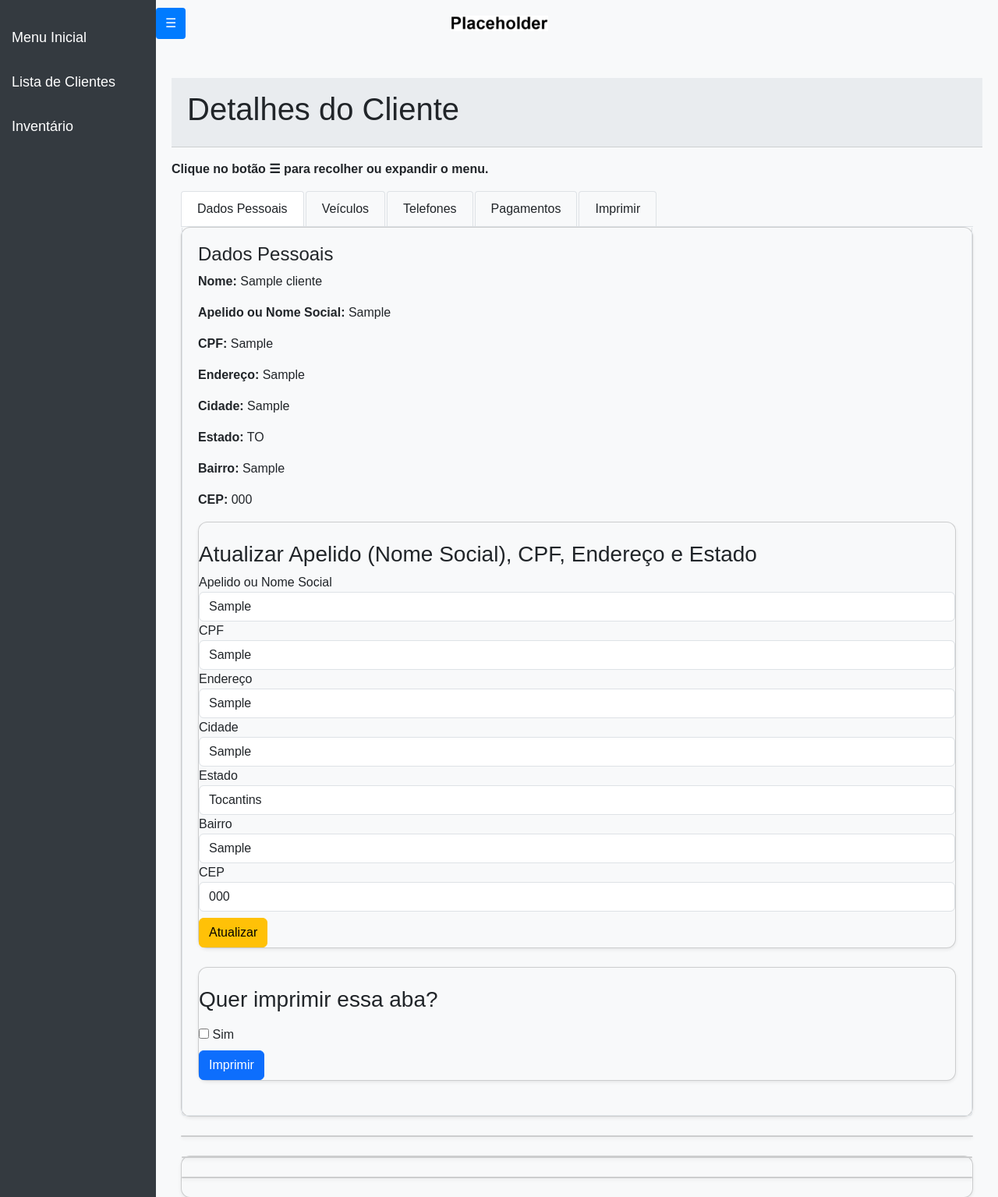
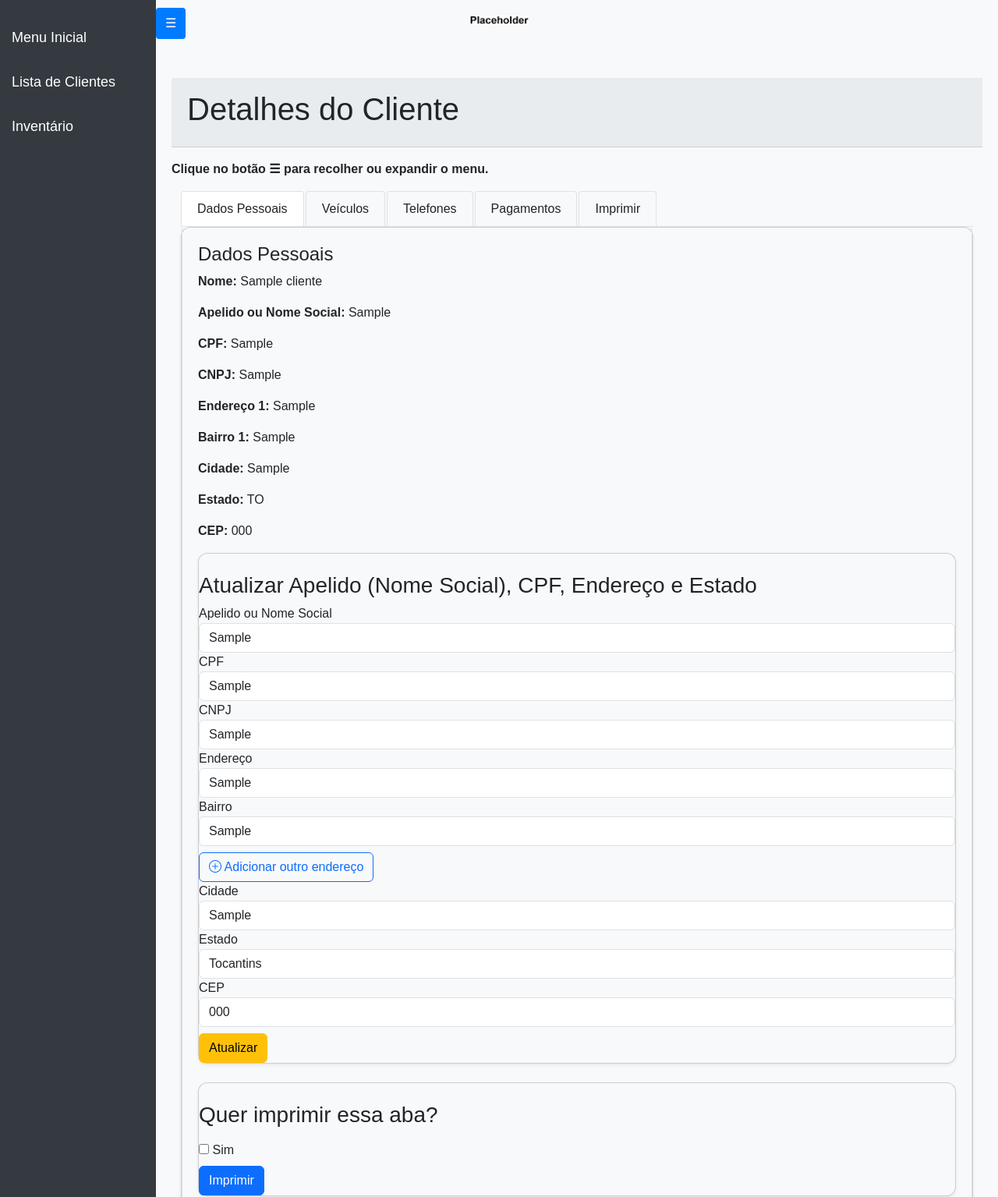
Before and after one commit to IgorKock/Oficina-Web, a Flask app: page /cliente/1 in a window 1280 px wide. Shown: the top 1535 px of the page at 78% size. Run offline with Flask 3, Linux system fonts and the light colour scheme; tables that the repository leaves empty hold one stand-in row (values such as "Sample post"); some libraries are stand-ins or nearby versions.

Commit message:
Add multiple addresses, neighborhoods, cars (which was already included, but I'm resgestring it for posterity) and add CNPJ.

```diff
--- a/app/models.py
+++ b/app/models.py
@@ -45,6 +45,7 @@ class Cliente(db.Model):
     bairro = db.Column(db.String(200), nullable=True)  # Bairro do cliente
     cpf = db.Column(db.String(14), nullable=True) # CPF do cliente
     apelido = db.Column(db.String(500)) # Apelido/Nome Social do cliente
+    cnpj = db.Column(db.String(20), nullable=True) # CNPJ do cliente
     telefones = db.relationship('Telefone', backref='cliente', lazy=True)
     historicos = db.relationship('Historico', backref='cliente', lazy=True)
     pagamentos = db.relationship('Pagamento', backref='cliente', lazy=True)
--- a/app/routes.py
+++ b/app/routes.py
@@ -60,6 +60,7 @@ def add_cliente():
     nome = request.form['nome'].strip()
     numeros = request.form.getlist('numeros[]')
     cpf = request.form.get('cpf', '').strip()
+    cnpj = request.form.get('cnpj', '').strip()
     apelido = request.form['apelido'].strip()
     cliente_existente = Cliente.query.filter_by(nome=nome).first()
     if cliente_existente:
@@ -119,9 +120,11 @@ def update_dados_cliente(cliente_id):
     bairro = request.form['bairro']
     cep = request.form['cep']
     cpf = request.form['cpf']
+    cnpj = request.form['cnpj']
     apelido = request.form['apelido']
     cliente = Cliente.query.get_or_404(cliente_id)
     cliente.cpf = cpf
+    cliente.cnpj = cnpj
     cliente.endereco = endereco
     cliente.cidade = cidade
     cliente.estado = estado
--- a/app/templates/cliente.html
+++ b/app/templates/cliente.html
@@ -80,7 +80,7 @@
         }
 
         .logo-container img {
-            max-width: 125px;
+            max-width: 75px;
             height: auto;
             background: none;
         }
@@ -333,10 +333,15 @@
                     <p><strong>Nome:</strong> {{ cliente.nome }}</p>
 					<p><strong>Apelido ou Nome Social:</strong> {{ cliente.apelido or "Apelido não registrado" }}</p>
                     <p><strong>CPF:</strong> {{ cliente.cpf or "CPF não registrado" }}</p>
-                    <p><strong>Endereço:</strong> {{ cliente.endereco or "Endereço não registrado" }}</p>
+					<p><strong>CNPJ:</strong> {{ cliente.cnpj or "CNPJ não registrado" }}</p>
+					{% for endereco in cliente.endereco.split(';') %}
+						<p><strong>Endereço {{ loop.index }}:</strong> {{ endereco.strip() or "Endereço não registrado" }}</p>
+					{% endfor %}
+					{% for bairro in cliente.bairro.split(';') %}
+						<p><strong>Bairro {{ loop.index }}:</strong> {{ bairro.strip() or "Bairro não registrado" }}</p>
+					{% endfor %}
                     <p><strong>Cidade:</strong> {{ cliente.cidade or "Cidade não registrada" }}</p>
                     <p><strong>Estado:</strong> {{ cliente.estado or "Estado não registrado" }}</p>
-                    <p><strong>Bairro:</strong> {{ cliente.bairro or "Bairro não registrado" }}</p>
                     <p><strong>CEP:</strong> {{ cliente.cep or "CEP não registrado" }}</p>
 					<div class="card mb-4">
                     <h3 class="mt-4">Atualizar Apelido (Nome Social), CPF, Endereço e Estado</h3>
@@ -345,8 +350,17 @@
 						<input type="text" name="apelido" class="form-control mb" placeholder="Apelido ou Nome Social" value="{{ cliente.apelido or '' }}">
                         <label for="cpf">CPF</label>
                         <input type="text" name="cpf" class="form-control mb" placeholder="CPF" value="{{ cliente.cpf or '' }}">
-                        <label for="endereco">Endereço</label>
-                        <input type="text" name="endereco" class="form-control mb" placeholder="Endereço" value="{{ cliente.endereco or ''}}">
+						<label for="cnpj">CNPJ</label>
+                        <input type="text" name="cnpj" class="form-control mb" placeholder="CNPJ" value="{{ cliente.cnpj or '' }}">
+                        <div id="enderecos-container">
+						<label for="endereco">Endereço</label>
+						<input type="text" name="enderecos[]" class="form-control mb" placeholder="Endereço" value="{{ cliente.endereco or ''}}">
+						<label for="bairro">Bairro</label>
+						<input type="text" name="bairro[]" class="form-control mb" placeholder="Bairro" value="{{ cliente.bairro or ''}}">
+						<button type="button" class="btn btn-outline-primary mt-2" onclick="adicionarCampoEndereco()">
+							<i class="bi bi-plus-circle"></i> Adicionar outro endereço
+						</button>
+						</div>
                         <label for="cidade">Cidade</label>
                         <input type="text" name="cidade" class="form-control mb" placeholder="Cidade" value="{{ cliente.cidade or ''}}">
                         <label for="estado">Estado</label>
@@ -379,8 +393,6 @@
                             <option value="SE" {% if cliente.estado == 'SE' %}selected{% endif %}>Sergipe</option>
                             <option value="TO" {% if cliente.estado == 'TO' %}selected{% endif %}>Tocantins</option>
                         </select>
-                        <label for="bairro">Bairro</label>
-                        <input type="text" name="bairro" class="form-control mb" placeholder="Bairro" value="{{ cliente.bairro or ''}}">
                         <label for="cep">CEP</label>
                         <input type="text" name="cep" class="form-control mb-2" placeholder="CEP" value="{{ cliente.cep or ''}}">
                         <div class="d-flex gap-2">
@@ -711,10 +723,15 @@
                     <p><strong>Nome:</strong> {{ cliente.nome }}</p>
 					<p><strong>Apelido ou Nome Social:</strong> {{ cliente.apelido or "Apelido ou Nome Social não registrado" }}</p>
 					<p><strong>CPF:</strong> {{ cliente.cpf or "CPF não registrado" }}</p>
-                    <p><strong>Endereço:</strong> {{ cliente.endereco or "Endereço não registrado" }}</p>
+					<p><strong>CNPJ:</strong> {{ cliente.cnpj or "CNPJ não registrado" }}</p>
+                    {% for endereco in cliente.endereco.split(';') %}
+						<p><strong>Endereço {{ loop.index }}:</strong> {{ endereco.strip() or "Endereço não registrado" }}</p>
+					{% endfor %}
+					{% for bairro in cliente.bairro.split(';') %}
+						<p><strong>Bairro {{ loop.index }}:</strong> {{ bairro.strip() or "Bairro não registrado" }}</p>
+					{% endfor %}
                     <p><strong>Cidade:</strong> {{ cliente.cidade or "Cidade não registrada" }}</p>
                     <p><strong>Estado:</strong> {{ cliente.estado or "Estado não registrado" }}</p>
-                    <p><strong>Bairro:</strong> {{ cliente.bairro or "Bairro não registrado" }}</p>
                     <p><strong>CEP:</strong> {{ cliente.cep or "CEP não registrado" }}</p>
                 </div>
                 <div id="print-section-telefones" class="print-section">
@@ -860,6 +877,19 @@
             container.appendChild(novoCampo);
         }
 
+		// Função para adicionar outros endereços
+		function adicionarCampoEndereco() {
+			const container = document.getElementById('enderecos-container');
+			const novoCampo = document.createElement('div');
+			novoCampo.classList.add('mb');
+			novoCampo.innerHTML = `
+				Digite o endereço adicional<input type="text" name="enderecos[]" class="form-control" placeholder="Endereço adicional">
+				Digite o bairro adicional<input type="text" name="bairro" class="form-control" placeholder="Bairro adicional">
+			`;
+			container.appendChild(novoCampo);
+		}
+
+
         // Exibir ou ocultar o campo de opções do método de pagamento
 		function toggleOpcaoPagamento(event) {
 			const selectMetodo = event.target;
@@ -962,7 +992,7 @@
                 <body>
                 <div align="center">
                 <img src="{{ url_for('static', filename='img/logo.png')  }}" width="150" height="auto">
-                <p><strong>CNPJ:</strong> 17.165.775/0001-10 <strong>WhatsApp:</strong> 55 99971-4234</p>
+                <p><strong>CNPJ:</strong> Insira aqui <strong>WhatsApp:</strong> Insira aqui</p>
                 </div>
                 <div align="left">
                     ${printContent.innerHTML}
@@ -1013,7 +1043,7 @@
                 <body>
                 <div align="center">
                 <img src="{{ url_for('static', filename='img/logo.png')  }}" width="150" height="auto">
-                <p><strong>CNPJ:</strong> Insira aqui <strong>WhatsApp:</strong> Insira aqui</p>
+                <p><strong>CNPJ:</strong> 17.165.775/0001-10 <strong>WhatsApp:</strong> 55 99971-4234</p>
                 </div>
                 <div align="left">
                     ${contentToPrint.innerHTML}
```
Also changed, not shown: app/templates/listacliente.html (+7 -1 lines).
